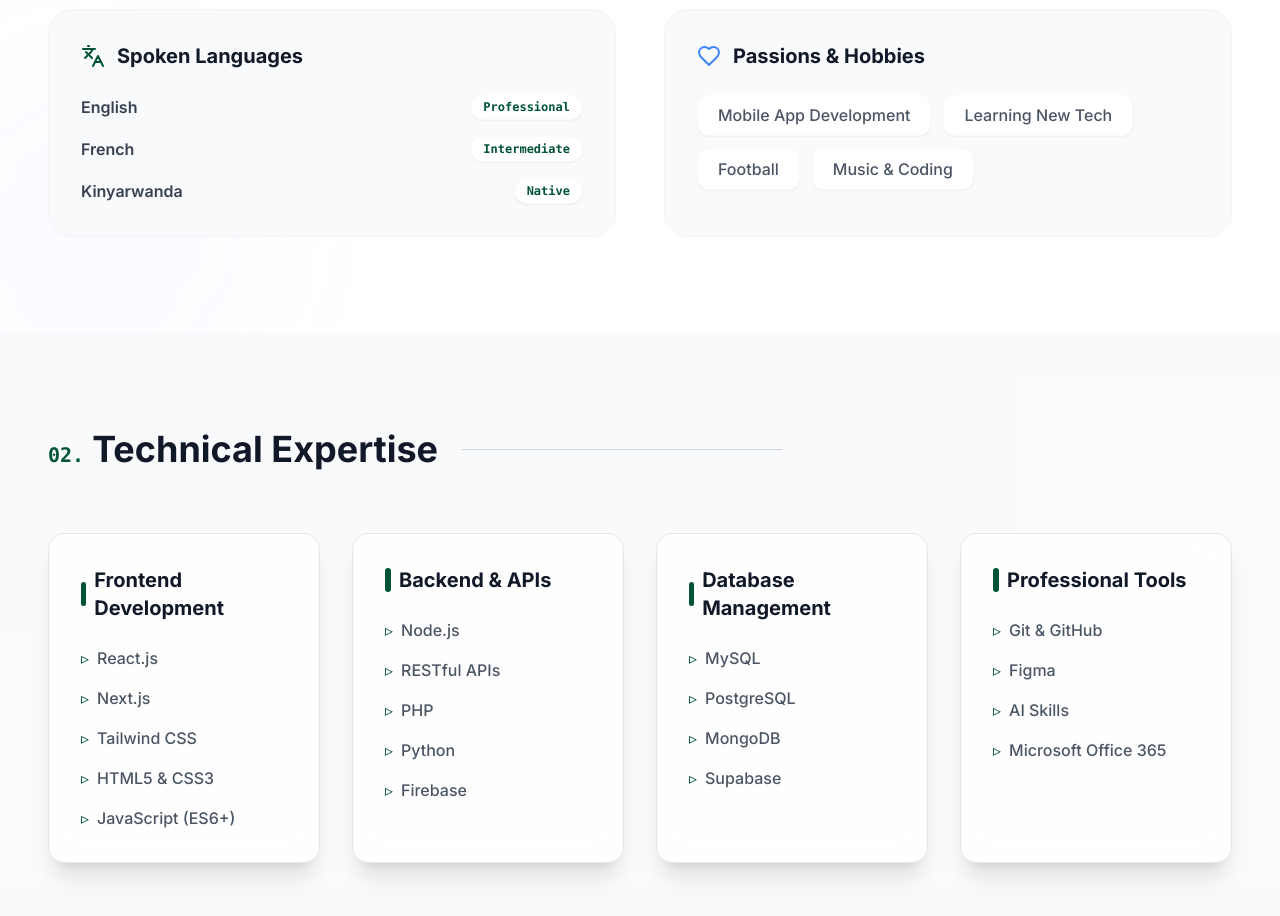
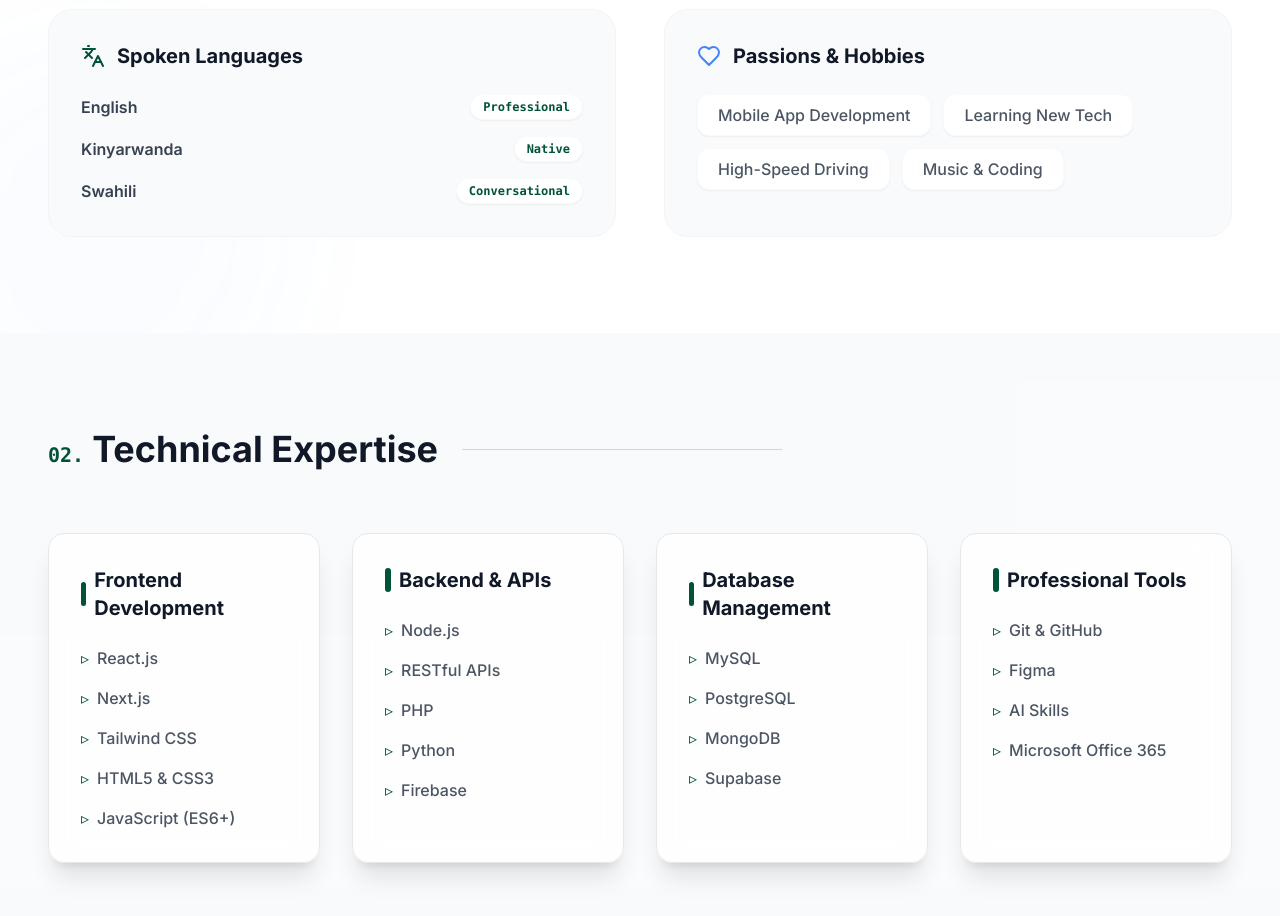
Before and after one commit to Samlite250/Samportfolio, a React (Vite) app: page / in a window 1280 px wide. Shown: the part 2160-3076 px from the top of the page. Built offline with nearby package versions, Linux system fonts and the light colour scheme.

Commit message:
feat: update languages and hobbies with smooth transitions

```diff
--- a/src/components/About.jsx
+++ b/src/components/About.jsx
@@ -36,10 +36,10 @@ const education = [
 const personalInterests = {
   languages: [
     { name: 'English', level: 'Professional' },
-    { name: 'French', level: 'Intermediate' },
-    { name: 'Kinyarwanda', level: 'Native' }
+    { name: 'Kinyarwanda', level: 'Native' },
+    { name: 'Swahili', level: 'Conversational' }
   ],
-  hobbies: ['Mobile App Development', 'Learning New Tech', 'Football', 'Music & Coding']
+  hobbies: ['Mobile App Development', 'Learning New Tech', 'High-Speed Driving', 'Music & Coding']
 };
 
 const About = () => {
@@ -187,14 +187,15 @@ const About = () => {
         </div>
 
         {/* Languages & Hobbies Section */}
-        <motion.div
-          initial={{ opacity: 0, y: 30 }}
-          whileInView={{ opacity: 1, y: 0 }}
-          viewport={{ once: true }}
-          className="mt-24 grid md:grid-cols-2 gap-12"
-        >
+        <div className="mt-24 grid md:grid-cols-2 gap-12">
           {/* Languages */}
-          <div className="bg-light-800 p-8 rounded-3xl border border-gray-100">
+          <motion.div
+            initial={{ opacity: 0, x: -30 }}
+            whileInView={{ opacity: 1, x: 0 }}
+            viewport={{ once: true }}
+            transition={{ duration: 0.6 }}
+            className="bg-light-800 p-8 rounded-3xl border border-gray-100 hover:shadow-lg transition-all"
+          >
             <h4 className="text-xl font-bold text-gray-900 mb-6 flex items-center gap-3">
               <Languages className="text-primary" size={24} /> Spoken Languages
             </h4>
@@ -208,22 +209,28 @@ const About = () => {
                 </div>
               ))}
             </div>
-          </div>
+          </motion.div>
 
           {/* Hobbies */}
-          <div className="bg-light-800 p-8 rounded-3xl border border-gray-100">
+          <motion.div
+            initial={{ opacity: 0, x: 30 }}
+            whileInView={{ opacity: 1, x: 0 }}
+            viewport={{ once: true }}
+            transition={{ duration: 0.6 }}
+            className="bg-light-800 p-8 rounded-3xl border border-gray-100 hover:shadow-lg transition-all"
+          >
             <h4 className="text-xl font-bold text-gray-900 mb-6 flex items-center gap-3">
               <Heart className="text-secondary" size={24} /> Passions & Hobbies
             </h4>
             <div className="flex flex-wrap gap-3">
               {personalInterests.hobbies.map(hobby => (
-                <span key={hobby} className="px-5 py-2 bg-white rounded-xl shadow-sm border border-gray-50 text-gray-600 font-medium hover:text-primary transition-colors cursor-default">
+                <span key={hobby} className="px-5 py-2 bg-white rounded-xl shadow-sm border border-gray-50 text-gray-600 font-medium hover:text-primary transition-all cursor-default hover:scale-105">
                   {hobby}
                 </span>
               ))}
             </div>
-          </div>
-        </motion.div>
+          </motion.div>
+        </div>
 
       </div>
     </section>
```
